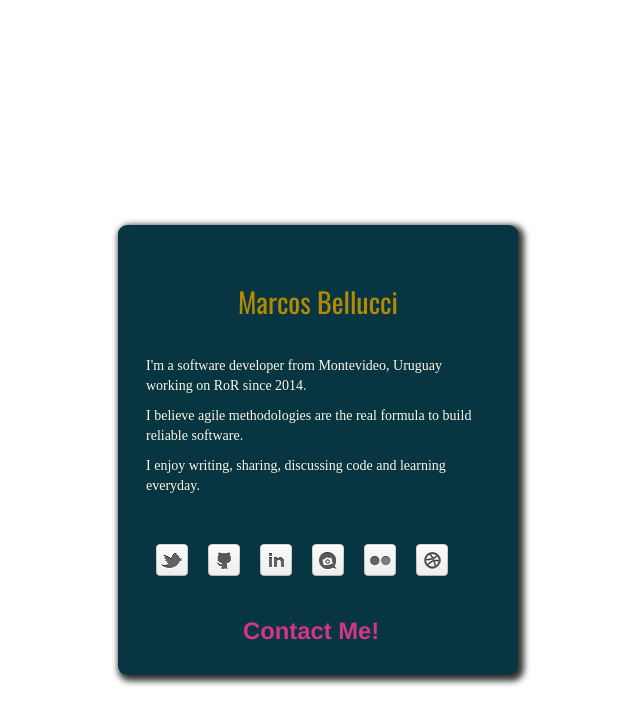
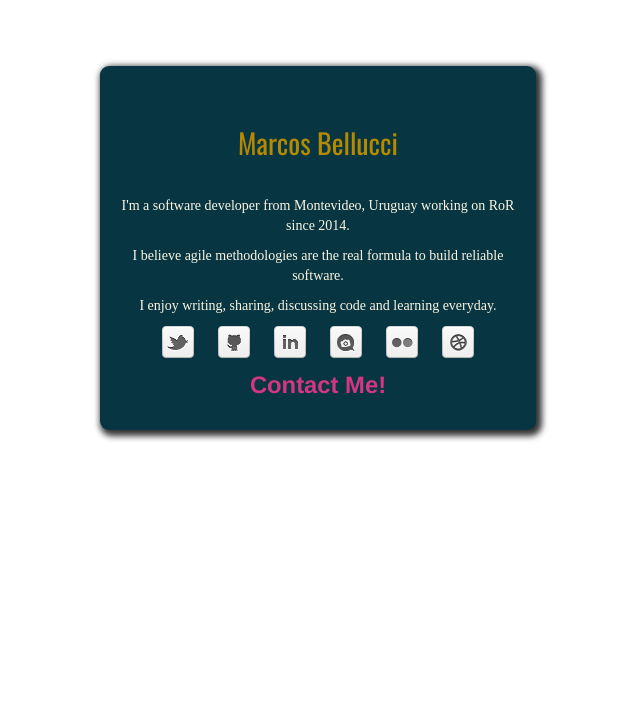
Before and after one commit to delbetu/delbetu.github.io, a Jekyll site: the page built from index.html, in a window 1280 px wide. Shown: the top 725 px of the page, without its empty margins (322-962 px from the left). Built offline with Jekyll 4.4.1, drawn with Linux system fonts in a browser that asks for light colours.

Commit message:
Use bootstrap grid to make site responsive

```diff
--- a/_sass/_presentation-card.sass
+++ b/_sass/_presentation-card.sass
@@ -1,20 +1,13 @@
 #presentation-card
   background-color: $my_base02
-  position: absolute
-  left: 0
-  top: 0
-  bottom: 0
-  right: 0
-  margin: auto
-  width: 400px
-  height: 450px
   padding: 2em
   box-shadow: 3px 3px 6px 3px rgba(0, 0, 0, 0.8)
   border-radius: 9px
+  text-align: center
+  margin-top: 5%
   h1
     padding: 1em
     padding-top: 0.5em
-    text-align: center
     color: $my_yellow
     font-family: 'Oswald'
     font-size: 2em
@@ -27,12 +20,7 @@
       padding: 2em 0px
       margin: 10px
       display: inline
-      float: left
   .hire-me
-    display: block
-    width: 150px
-    margin-left: auto
-    margin-right: auto
     color: $my_magneta
     font-size: 1.7em
     font-weight: bold
--- a/index.html
+++ b/index.html
@@ -2,9 +2,14 @@
 layout: default
 ---
 
-<div id="presentation-card">
+<div class="row">
+  <div class="col-sm-3 col-lg-4"></div>
+  <div id="presentation-card" class="col-xs-12 col-sm-6 col-lg-4">
+    <div class="row">
       <h1>Marcos Bellucci</h1>
+    </div>
 
+    <div class="row">
       <p>
         I'm a software developer from Montevideo, Uruguay working on RoR since 2014.
       </p>
@@ -14,7 +19,8 @@
       <p>
         I enjoy writing, sharing, discussing code and learning everyday.
       </p>
-
+    </div>
+    <div class="row">
       <ul class="social-icons">
         <li>
           <a target="_blank" href="https://twitter.com/delbetu"> <img src="assets/images/Twitter.png" alt="twitter"> </a>
@@ -35,8 +41,13 @@
           <a target="_blank" href="http://www.meetup.com/es-ES/members/87421642/"> <img src="assets/images/Dribbble.png" alt="meetup groups"> </a>
         </li>
       </ul>
+    </div>
 
+    <div class="row">
       <a href="#" class="hire-me">Contact Me!</a>
+    </div>
+  </div>
+  <div class="col-sm-3 col-lg-4"></div>
 </div>
 
 <div class="overlay">
```
Lines whose indentation alone changed are shown as unchanged.
